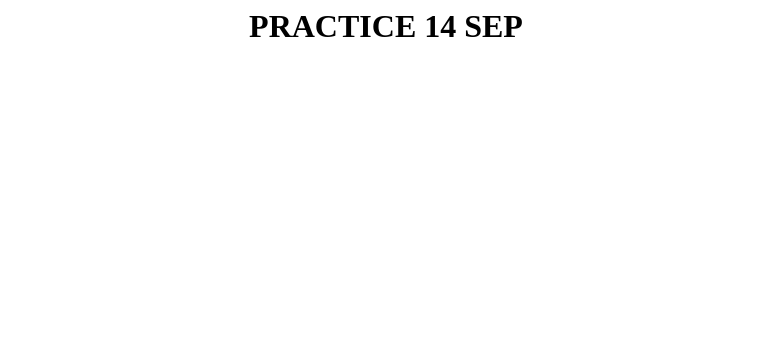
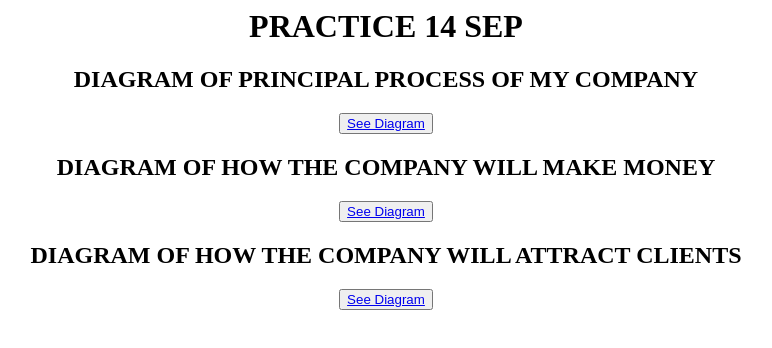
Before and after one commit to Rodolfo-poker/4B_practices_rosado, a plain HTML site: page index.html in a window 1280 px wide. Shown: the whole page, without its empty margins (254-1026 px from the left). Drawn offline with Linux system fonts and the light colour scheme.

Commit message:
Practices of Unit 1 | Rosado Campos Rodolfo Kinich

```diff
--- a/index.html
+++ b/index.html
@@ -1,5 +1,19 @@
 <html>
 <center>
     <h1> PRACTICE 14 SEP </h1>
+    <h2> DIAGRAM OF PRINCIPAL PROCESS OF MY COMPANY </h2>
+    <button>
+        <a href="C:\Users\kinic\OneDrive\Desktop\Practices\Diagrama_mi_empresa.html">See Diagram</a>
+    </button>
+
+    <h2> DIAGRAM OF HOW THE COMPANY WILL MAKE MONEY </h2>
+    <button>
+        <a href="C:\Users\kinic\OneDrive\Desktop\Practices\Diagrama_dinero.html">See Diagram</a>
+    </button>
+
+    <h2> DIAGRAM OF HOW THE COMPANY WILL ATTRACT CLIENTS </h2>
+    <button>
+        <a href="C:\Users\kinic\OneDrive\Desktop\Practices\Diagrama_clientes.html">See Diagram</a>
+    </button>
 </center>
 </html>
```
Also changed, not shown: Diagrama_clientes.html (added, +1 -0 lines), Diagrama_dinero.html (added, +1 -0 lines), Diagrama_mi_empresa.html (added, +3 -0 lines), EXTRAORDINARIO_ALUMNO.html (added, +1 -0 lines), 4 other files.
